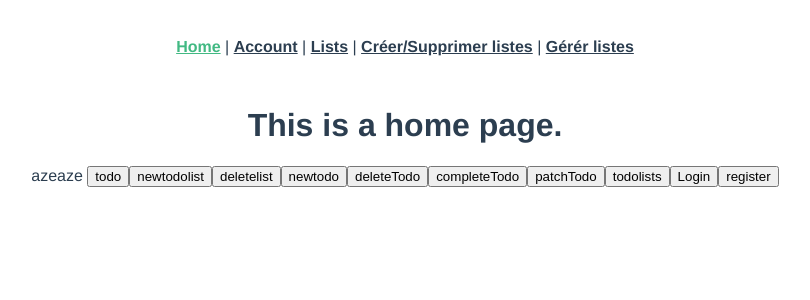
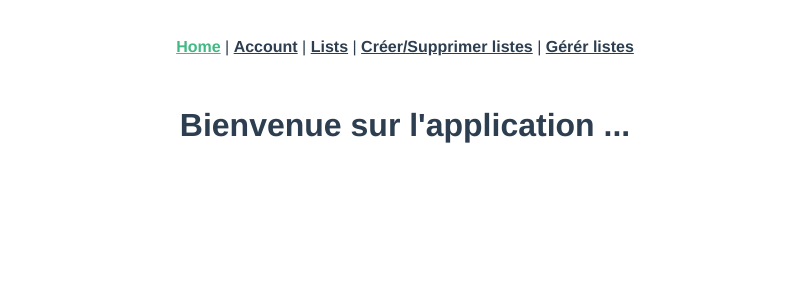
Before and after one commit to LerougeLefebvreLavenantLebrunChauveau/AppliMobile, a Vue app: page / in a window 1280 px wide. Shown: the top 300 px of the page, without its empty margins (235-1045 px from the left). Built offline with nearby package versions, Linux system fonts and the light colour scheme.

Commit message:
Appli fonctionnel (some minor fixes to do)

```diff
--- a/src/views/About.vue
+++ b/src/views/About.vue
@@ -6,17 +6,17 @@
     <form @submit.prevent="submit">
       <label>email <input type="email" name="email" v-model="logi.email" required/></label>
       <label>password <input type="password" name="password" v-model="logi.password" required/></label>
-      <button  @click='this.login({"email": ""+this.logi.email, "password": ""+this.logi.password})'>Login</button>
+      <button  @click='this.login({"email": ""+logi.email, "password": ""+logi.password})'>Login</button>
     </form>
 </div>
 
 <div class="Register">
   <h3> No account ? Sign up here </h3>
-    <form action="POST">
-      <label>username <input type="text" name="username" v-model="regi.username"/></label>
+     <form @submit.prevent="submit">
+      <label>username <input type="text" name="name" v-model="regi.name"/></label>
       <label>email <input type="email" name="email" v-model="regi.email" required/></label>
       <label>password <input type="password" name="password" v-model="regi.password" required/></label>
-      <button  @click='this.register({"name":""+this.regi.username,"email": ""+this.regi.email ,"password": ""+this.regi.password})'>Register</button>
+      <button  @click='registerT()'>Register</button>
     </form>
   </div>
 </div>
@@ -40,7 +40,7 @@
             password: "",
           },
           regi: {
-            username:"",
+            name:"",
             email: "",
             password:"",
           },
@@ -51,6 +51,9 @@
             ...mapActions("account", ['logout', 'login','register','disconnect']),
             testla(){
               console.log("a")
+            },
+            registerT() {
+              this.register({"name":""+this.regi.name,"email": ""+this.regi.email ,"password": ""+this.regi.password});
             }
         },
         computed: {
--- a/src/views/Home.vue
+++ b/src/views/Home.vue
@@ -1,34 +1,15 @@
 <template>
     <div class="home">
-      <h1>This is a home page.</h1>
-      {{ getName }}
-      azeaze
-      <button  @click='this.loadTodoList({"token": getToken, "id": 637})'>todo</button>
-      <button  @click='this.createTodoList({"token": getToken, "name": "testabadoukedapo"})'>newtodolist</button>
-      <button  @click='this.deleteTodoList({"token": getToken, "id": "636"})'>deletelist</button>
-      <button  @click='this.createTodo({"token": getToken, "name": "4", "completed": 0, "id": 637})'>newtodo</button>
-      <button  @click='this.deleteTodo({"token": getToken, "id": "914", "listId": 637})'>deleteTodo</button>
-      <button  @click='this.completeTodo({"token": getToken, "id": "915", "listId": 637, "name": "testabadoukedapo2", "completed": 1})'>completeTodo</button>
-      <button  @click='this.modifyTodo({"token": getToken, "id": "915", "listId": 637, "name": "testabadoukedapo2", "completed": 0})'>patchTodo</button>
-      <button  @click='this.loadTodoLists(getToken)'>todolists</button>
-      <button  @click='this.login({"email": "suliac@toto.com", "password": "totototo"})'>Login</button>
-      <button  @click='this.signup({"email": "suliac@toto.com", "name": "Suliac", "password": "totototo"})'>register</button>
+      <h1>Bienvenue sur l'application ...</h1>
     </div>
 </template>
 
 <script>
-    import { mapActions, mapGetters } from "vuex";
     export default {
         name: 'Home',
         methods: {
-            ...mapActions("account", ['signup', 'login']),
-            ...mapActions("todolist", ['loadTodoLists','loadTodoList','createTodoList','deleteTodoList','createTodo','deleteTodo','completeTodo','modifyTodo']),
-            testla(){
-              console.log("a")
-            },
         },
         computed: {
-            ...mapGetters("account", ['getName','getToken']),
         }
     }
 </script>
--- a/src/views/Lists.vue
+++ b/src/views/Lists.vue
@@ -4,19 +4,19 @@
   <br/>
   <select @click.prevent='this.loadTodoLists(getToken)'>
     <option value="">Vos Listes</option>
-    <option v-for="todolist in getTodolists" :value="todolist.id" v-bind:key="todolist.id" @click='this.loadTodoList({"token": getToken, "id": todolist.id}); this.saveElements(todolist.name)'>
+    <option v-for="todolist in getTodolists" :value="todolist.id" v-bind:key="todolist.id" @click='this.loadTodoList({"token": getToken, "id": todolist.id}); this.saveElements(todolist.name);'>
       {{todolist.name}}
     </option>
   </select>
   <br />
-  <input type="checkbox" v-on:change="toutCompleter()" v-model="checkToutCompleter">
-  <span v-show="checkToutCompleter">Tout</span>
-  <span v-show="!checkToutCompleter">Aucun</span>
+  <input type="checkbox" @click='toutCompleter(); reste()' v-model="checkToutCompleter">
+  <span v-show="checkToutCompleter">Aucun</span>
+  <span v-show="!checkToutCompleter">Tout</span>
 
   <ul v-show="selected">
     <li class="todo" v-for="todo in getTodolist" v-bind:key="todo.id" :class="{completed: todo.completed}">
       <div>
-        <input type="checkbox" v-model="todo.completed" v-on:change='this.completeTodo({"token": getToken, "id": todo.id, "listId": todo.todolist_id, "name": this.todolistName, "completed": 1});'>
+        <input type="checkbox" v-model="todo.completed" v-on:change='completion(todo.todolist_id,todo.id); reste()'>
         <label> {{todo.name}} </label>
         <button type="destroy" @click='this.deleteTodo({"token": getToken, "id": todo.id, "listId" : todo.todolist_id})'></button>
       </div>
@@ -24,17 +24,16 @@
   </ul>
 </div>
 
- <!-- <div v-show="siTodos"> -->
+ <div v-show="selected">
    <div>
- <!--<span><strong> {{ reste }} </strong> tâches faites </span>-->
+   <span><strong> {{ this.remaining }} </strong> tâches à faire </span>
  <!-- <ul>
     <li><a href="#" :class="{selected: filter === 'all'}" @click.prevent="filter = 'all'">Toutes</a></li>
     <li><a href="#" :class="{selected: filter === 'todo'}" @click.prevent="filter = 'todo'" >A faire</a></li>
     <li><a href="#" :class="{selected: filter === 'done'}" @click.prevent="filter = 'done'">Faites</a></li>
   </ul>-->
   <button  @click.prevent="supprimerComplete()">Supprimer tâches finis</button>
- <!-- <button v-show="complete" @click.prevent="supprimerComplete">Supprimer tâches finis</button> Fonctionne -->
-
+   </div>
   </div>
 
 </template>
@@ -51,65 +50,53 @@ export default{
           todolistName:'',
           todos:[],
           selected:false,
+          remaining:'',
+          binaryComplete:0,
         }
       },
       methods: {
         ...mapActions("todolist", ['loadTodoLists','loadTodoList','deleteTodoList','deleteTodo','completeTodo', 'createTodoList']),
+        supprimerComplete(){
+          this.getTodolist.filter(todo => todo.completed).forEach(todo => this.deleteTodo({"token": this.getToken, "id": todo.id, "listId" : todo.todolist_id}));
+        },
+        toutCompleter(){
+          if(this.binaryComplete == 0){
+            this.getTodolist.filter(todo => todo.id).forEach(todo => this.completeTodo({"token": this.getToken, "id": todo.id, "listId": todo.todolist_id, "name": this.todolistName, "completed": this.binaryComplete}));
+            this.binaryComplete = 1
+          } else if(this.binaryComplete == 1){
+            this.getTodolist.filter(todo => todo.id).forEach(todo => this.completeTodo({"token": this.getToken, "id": todo.id, "listId": todo.todolist_id, "name": this.todolistName, "completed": this.binaryComplete}));
+            this.binaryComplete = 0
+          }
+        },
+        completion(id,idTodo){
+          if(this.binaryComplete == 0){
+            this.completeTodo({"token": this.getToken, "id": idTodo, "listId": id, "name": this.todolistName, "completed": this.binaryComplete});
+            this.binaryComplete = 1
+          } else if(this.binaryComplete == 1){
+            this.completeTodo({"token": this.getToken, "id": idTodo, "listId": id, "name": this.todolistName, "completed": this.binaryComplete});
+            this.binaryComplete = 0;
+          }
 
-       /*deleteTodo(todo){
-          let nb = this.listeVide.todos.indexOf(todo)
-          this.listeVide.todos.splice(nb,1)
-        },*/
-       /* supprimerComplete(){
-          this.getTodolist.filter(todo => todo.completed).forEach(todo => this.deleteTodo({"token": this.getToken, "id": todo.id, "listId" : todo.todolistID}));
-        },*/
-        toutCompleter(){
-          let nb = this.getTodolist.length;
-          for (let i = 0; i < nb; i++) {
-            this.todos.push(i);
-          }
-          this.getTodolist.forEach(todo => todo.completed = this.checkToutCompleter);
-          //this.getTodolist.forEach(todo => todo.completed = this.completeTodo({"token": this.getToken, "id": this.todoID, "listId": this.todolistID, "name": this.todolistName, "completed": 1}))
         },
         saveElements(name){
           this.todolistName = name;
-          this.selected=true
+          this.selected=true;
         },
-        /*miseAJourTodo(todo){
-          if (todo.completed)
-            this.complete = true;
-          else this.complete = this.listeVide.todos.filter(todo => todo.completed)
-        },*/
+        reste(){
+          if(this.getTodolist.length==0){
+            this.remaining;
+          }
+          else{
+            this.remaining = this.getTodolist.filter(todo => todo.completed).length
+          }
+        },
       },
       computed: {
         ...mapGetters("todolist",['getTodolists','getTodolist']),
         ...mapGetters("account", ['getToken']),
-        reste(){
-          if(this.getTodolist.length==0){
-            return;
-          }
-          else{
-            return this.getTodolist.filter(todo => todo.completed).length
-          }
-        },
         getTodoArray(){
           return this.todos;
-        }
-        /*filter(){
-          if(this.listeVide.filter === 'todo'){
-            return this.listeVide.todos.filter(todo => !todo.completed).length != 0;
-          }
-          else if(this.listeVide.filter === 'done'){
-            return this.listeVide.todos.filter(todo => todo.completed);
-          }
-          else{
-            return this.listeVide.todos
-          }
         },
-        siTodos(){
-          return true
-        }, */
-
       }
     }
 </script>
```
